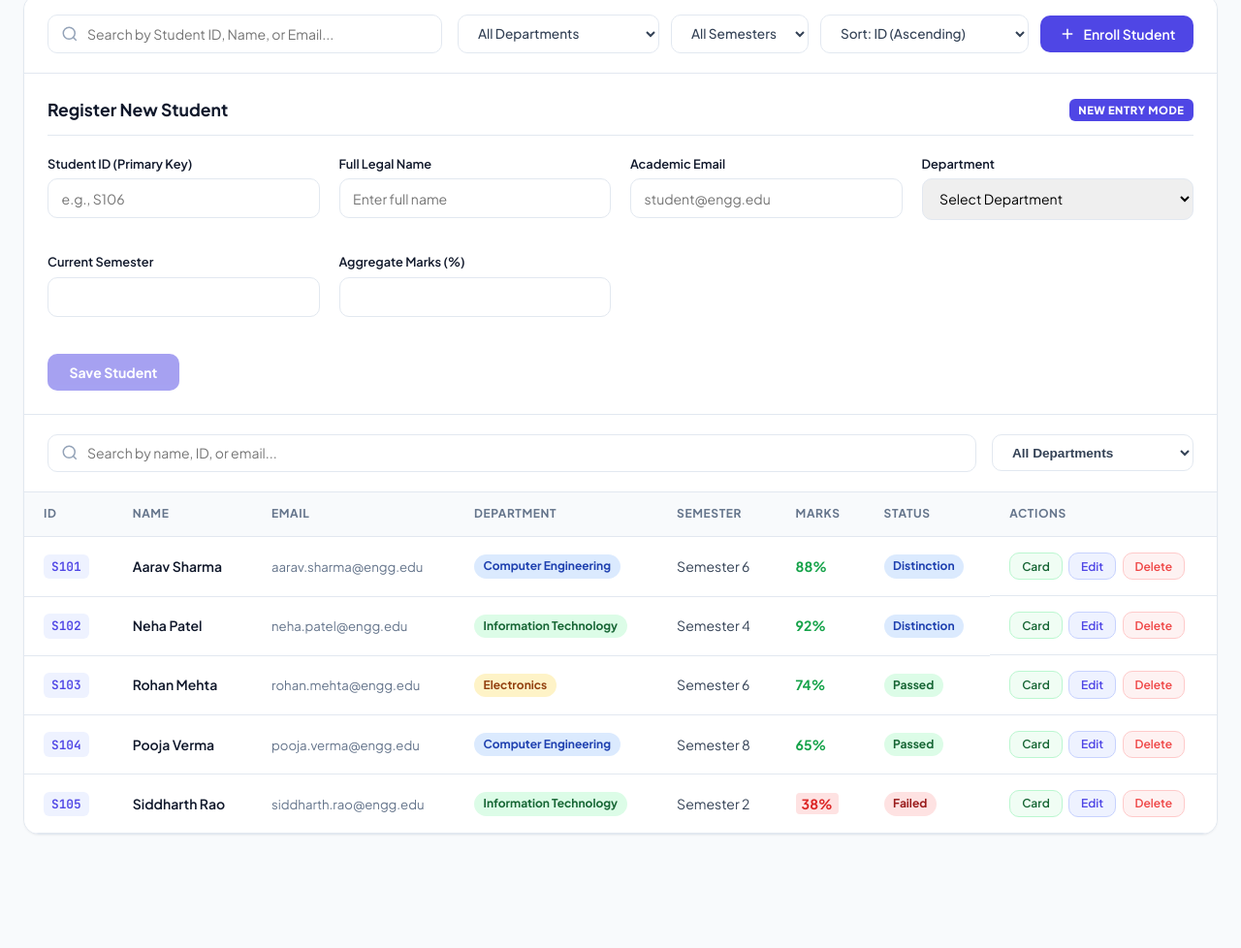
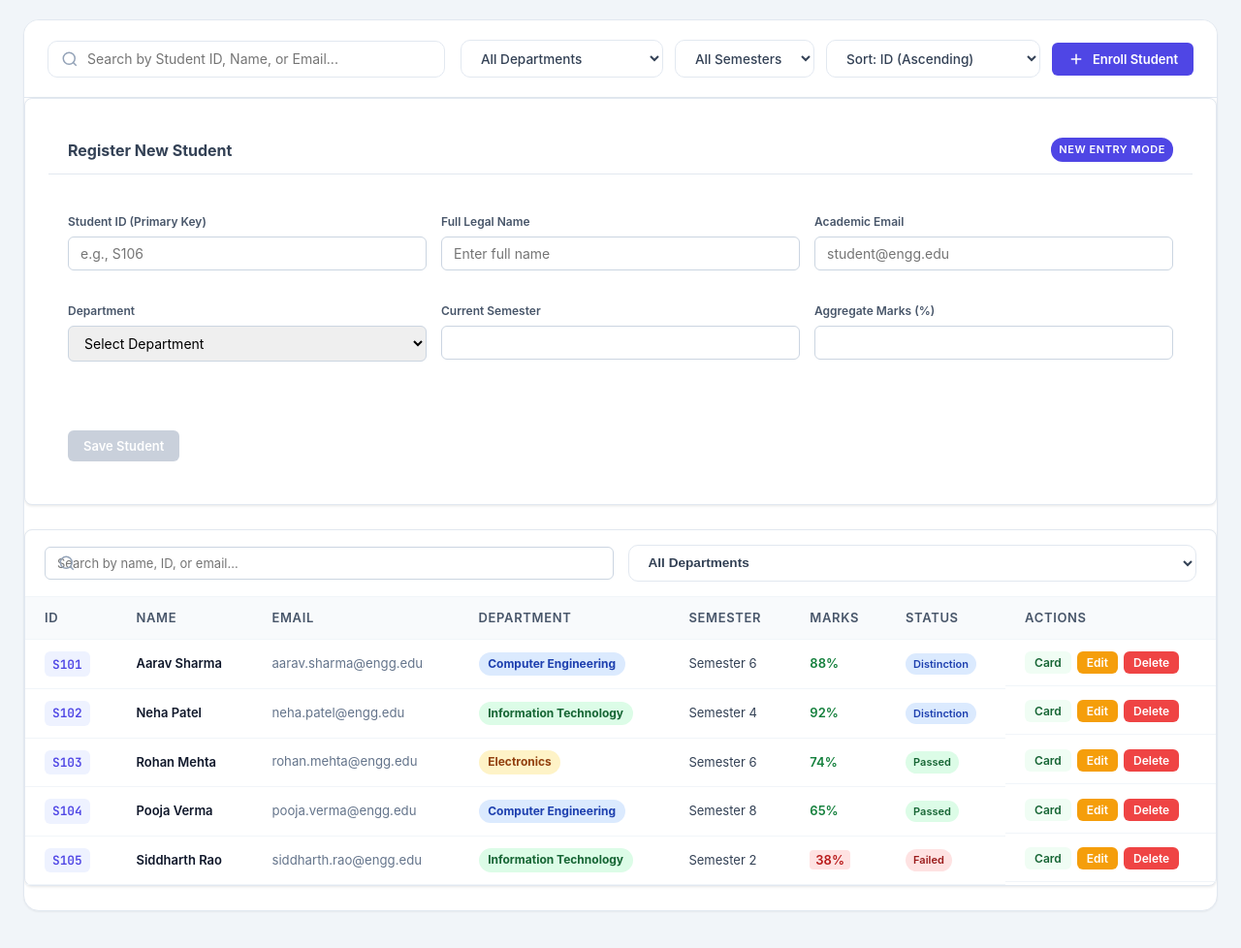
Before and after one commit to Master-arman/STUDENT_INFO, a plain HTML site: page index.html in a window 1280 px wide. Shown: the part 366-1344 px from the top of the page at 97% size. Before the commit the page ends 1299 px from the top, so only its background shows below. Drawn offline with nearby package versions, Linux system fonts and the light colour scheme.

Commit message:
feat(phase-11): production-ready responsive styling (style.css) with 3-column grid and mobile breakpoints

```diff
--- a/style.css
+++ b/style.css
@@ -1 +1,194 @@
+/* Phase 11: Production-Ready Responsive Styling (style.css) */
 @import url('styles.css');
+
+* {
+    box-sizing: border-box;
+    margin: 0;
+    padding: 0;
+}
+
+body {
+    font-family: -apple-system, BlinkMacSystemFont, "Segoe UI", Roboto, sans-serif;
+    background-color: #f1f5f9;
+    color: #1e293b;
+    padding: 0;
+}
+
+.container {
+    max-width: 1100px;
+    margin: 0 auto;
+}
+
+header {
+    margin-bottom: 25px;
+}
+
+header h1 {
+    font-size: 26px;
+    font-weight: 700;
+    color: #0f172a;
+}
+
+header p {
+    font-size: 14px;
+    color: #64748b;
+}
+
+.card {
+    background: #ffffff;
+    border-radius: 8px;
+    box-shadow: 0 1px 3px 0 rgba(0, 0, 0, 0.1);
+    margin-bottom: 25px;
+    border: 1px solid #e2e8f0;
+}
+
+.card-header {
+    display: flex;
+    justify-content: space-between;
+    align-items: center;
+    padding: 16px 20px;
+    border-bottom: 1px solid #f1f5f9;
+}
+
+.card-header h3 {
+    font-size: 16px;
+    color: #334155;
+}
+
+.badge {
+    font-size: 11px;
+    padding: 4px 8px;
+    border-radius: 12px;
+    font-weight: 600;
+}
+
+.badge-new { background-color: #e0e7fe; color: #0369a1; }
+.badge-edit { background-color: #fef3c7; color: #b45309; }
+
+.form-grid {
+    display: grid;
+    grid-template-columns: repeat(3, 1fr);
+    gap: 15px;
+    padding: 20px;
+}
+
+.form-group {
+    display: flex;
+    flex-direction: column;
+}
+
+.form-group label {
+    font-size: 12px;
+    font-weight: 600;
+    margin-bottom: 6px;
+    color: #475569;
+}
+
+.form-group input, .form-group select {
+    padding: 8px 12px;
+    border: 1px solid #cbd5e1;
+    border-radius: 6px;
+    font-size: 14px;
+    outline: none;
+    transition: border 0.2s;
+}
+
+.form-group input:focus, .form-group select:focus {
+    border-color: #3b82f6;
+}
+
+.error-text {
+    color: #ef4444;
+    font-size: 11px;
+    margin-top: 4px;
+}
+
+.form-actions {
+    padding: 12px 20px 20px 20px;
+    display: flex;
+    gap: 10px;
+}
+
+.btn {
+    border: none;
+    border-radius: 6px;
+    padding: 8px 16px;
+    font-size: 13px;
+    font-weight: 600;
+    cursor: pointer;
+}
+
+.btn-save { background-color: #2563eb; color: #ffffff; }
+.btn-save:hover { background-color: #1d4ed8; }
+.btn-save:disabled { background-color: #94a3b8; cursor: not-allowed; }
+.btn-cancel { background-color: #64748b; color: #ffffff; }
+.btn-sm { padding: 4px 10px; font-size: 12px; }
+.btn-edit { background-color: #f59e0b; color: #ffffff; }
+.btn-delete { background-color: #ef4444; color: #ffffff; }
+
+.toolbar {
+    display: flex;
+    gap: 15px;
+    padding: 15px 20px;
+    border-bottom: 1px solid #f1f5f9;
+}
+
+.search-box { flex: 2; }
+.filter-box { flex: 1; }
+
+.toolbar input, .toolbar select {
+    width: 100%;
+    padding: 8px 12px;
+    border: 1px solid #cbd5e1;
+    border-radius: 6px;
+    font-size: 13px;
+}
+
+.data-table {
+    width: 100%;
+    border-collapse: collapse;
+}
+
+.data-table th, .data-table td {
+    padding: 12px 20px;
+    text-align: left;
+    font-size: 13px;
+    border-bottom: 1px solid #f1f5f9;
+}
+
+.data-table th {
+    background-color: #f8fafc;
+    color: #475569;
+    font-weight: 600;
+}
+
+.mark-pass { color: #15803d; font-weight: 600; }
+.mark-fail { color: #b91c1c; font-weight: 600; }
+
+.status-pill {
+    padding: 3px 8px;
+    border-radius: 12px;
+    font-size: 11px;
+    font-weight: 600;
+}
+
+.pill-dist { background-color: #dcfce7; color: #15803d; }
+.pill-pass { background-color: #f1f5f9; color: #475569; }
+.pill-fail { background-color: #fee2e2; color: #991b1b; }
+
+.action-buttons {
+    display: flex;
+    gap: 6px;
+}
+
+.empty-state {
+    text-align: center;
+    color: #94a3b8;
+    padding: 30px !important;
+}
+
+@media (max-width: 768px) {
+    .form-grid { grid-template-columns: 1fr; }
+    .toolbar { flex-direction: column; }
+    .data-table { display: block; overflow-x: auto; }
+}
```
